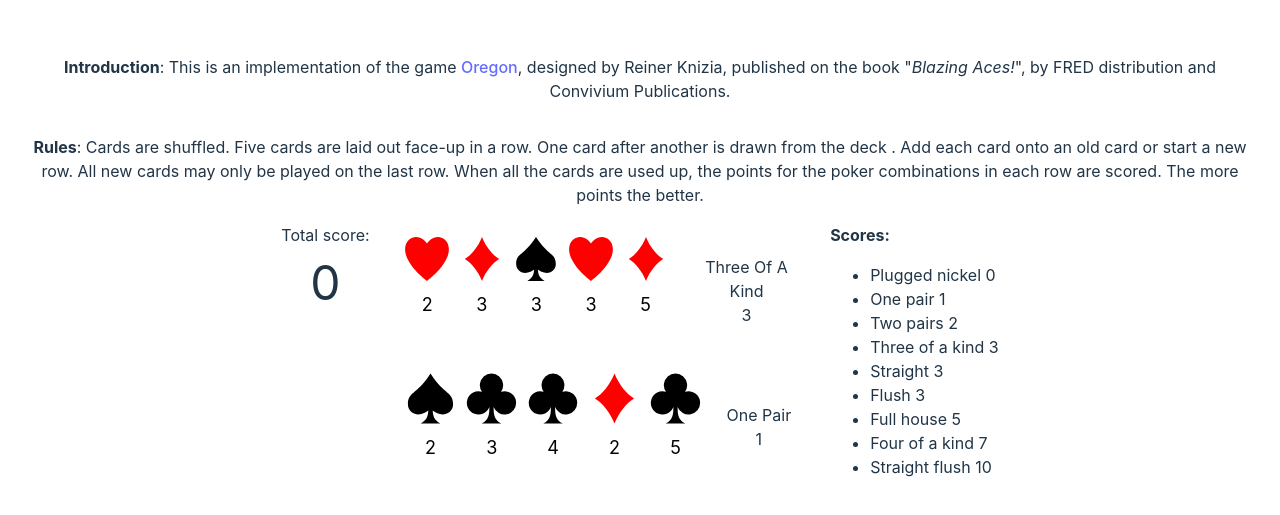
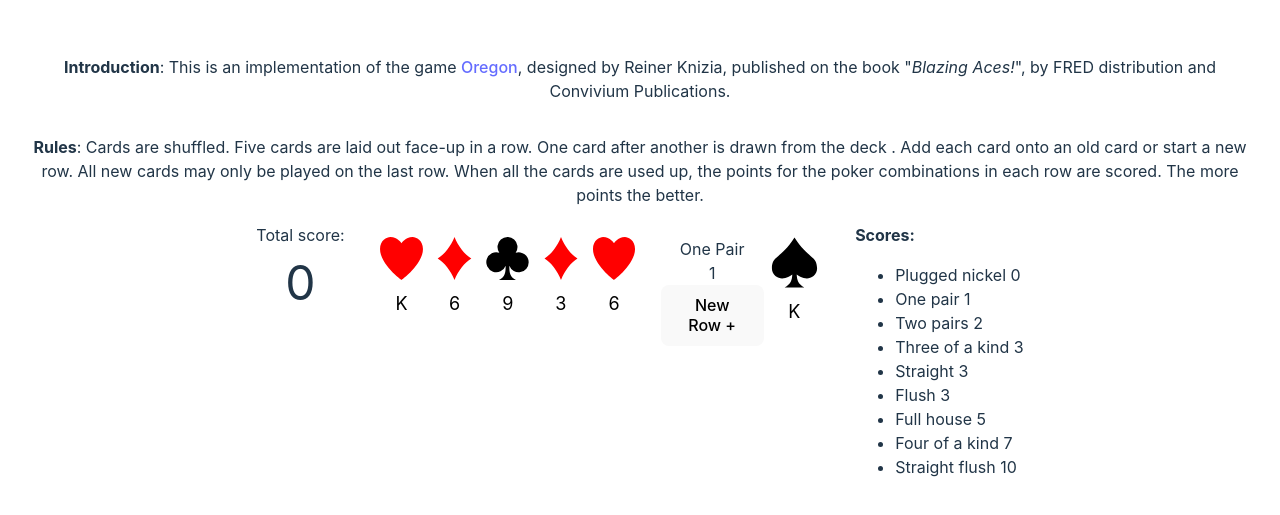
Before and after one commit to emrergin/oregon, a React (Vite) app: page / in a window 1280 px wide. Shown: the part 133-648 px from the top of the page. Built offline with nearby package versions, Linux system fonts and the light colour scheme.

Commit message:
basic gamecyclc works

```diff
--- a/src/App.css
+++ b/src/App.css
@@ -28,10 +28,15 @@
   color: black;
   border-radius: 0.2ch;
   font-size: large;
+  user-select: none;
+}
+
+.card.clickable:hover {
+  outline: 2px solid red;
 }
 
 .card-table {
-  width: 400px;
+  width: 450px;
 }
 
 .card-row {
@@ -47,6 +52,7 @@
   display: flex;
   flex-direction: column;
   margin-left: 2ch;
+  width: 120px;
 }
 
 .total-score-box {
--- a/src/App.tsx
+++ b/src/App.tsx
@@ -4,20 +4,33 @@ import Card from "./Card";
 import { findCombination, getDeck } from "./helpers";
 
 function App() {
-  const [score] = useState(0);
-  const [rows, setCurrentRows] = useState<string[][]>([]);
-  const deck = useRef(getDeck());
+  const [score, setScore] = useState(0);
+  const [rows, setRows] = useState<string[][]>([]);
+  const [deck, setDeck] = useState(getDeck());
+  const isStarted = useRef(false);
 
   useEffect(() => {
-    if (rows.length === 0) {
-      console.log(rows);
+    if (!isStarted.current) {
+      isStarted.current = true;
       getNewRow();
     }
   }, []);
 
   function getNewRow() {
-    setCurrentRows((rows) => [...rows, deck.current.slice(0, 5)]);
-    deck.current = deck.current.slice(5);
+    setRows((rows) => [...rows, deck.slice(0, 5)]);
+    setDeck((deck) => deck.slice(5));
+    if (rows.length > 0) {
+      setScore((score) => score + findCombination(rows[rows.length - 1]).score);
+    }
+  }
+
+  function placeCard(index: number) {
+    const newRow = rows[rows.length - 1];
+    if (deck.length !== 0) {
+      newRow[index] = deck[0];
+    }
+    setRows((rows) => [...rows.slice(0, -1), newRow]);
+    setDeck((deck) => deck.slice(1));
   }
 
   return (
@@ -48,13 +61,35 @@ function App() {
         <div className="card-table">
           {rows.map((row, index) => (
             <div className="card-row" key={index}>
-              {row.map((a) => (
-                <Card cardTag={a} key={a} />
+              {row.map((a, cardIndex) => (
+                <Card
+                  cardTag={a}
+                  key={a}
+                  clickable={index === rows.length - 1 && deck.length > 0}
+                  onClick={() => {
+                    placeCard(cardIndex);
+                  }}
+                />
               ))}
               <div className="score-box">
                 <div>{findCombination(row).type}</div>
                 <div>{findCombination(row).score}</div>
+                {index === rows.length - 1 && deck.length > 0 && (
+                  <button onClick={() => getNewRow()}>New Row +</button>
+                )}
               </div>
+              {index === rows.length - 1 && (
+                <div>
+                  {deck.length !== 0 && (
+                    <Card
+                      cardTag={deck[0]}
+                      onClick={() => {
+                        console.log("Next card is clicked.");
+                      }}
+                    />
+                  )}
+                </div>
+              )}
             </div>
           ))}
         </div>
--- a/src/Card.tsx
+++ b/src/Card.tsx
@@ -17,11 +17,19 @@ function logoPicker(logoText: string) {
   }
 }
 
-function Card({ cardTag }: { cardTag: string }) {
+function Card({
+  cardTag,
+  onClick,
+  clickable = false,
+}: {
+  cardTag: string;
+  clickable?: boolean;
+  onClick: () => void;
+}) {
   return (
-    <div className="card">
+    <div className={"card" + (clickable ? " clickable" : "")} onClick={onClick}>
       <div>{logoPicker(cardTag[1])}</div>
-      <div>{cardTag[0]}</div>
+      <div>{cardTag[0] === "T" ? 10 : cardTag[0]}</div>
     </div>
   );
 }
--- a/src/helpers.ts
+++ b/src/helpers.ts
@@ -75,6 +75,9 @@ export function findCombination(hand: string[]) {
 
 function checkFlush(handObject: CardObject[]) {
   const suits = new Set(handObject.map((a) => a.suit));
+  if (handObject.length < 5) {
+    return false;
+  }
   if (suits.size > 1) {
     return false;
   } else {
@@ -153,7 +156,6 @@ function checkIfStraight(handObject: CardObject[]) {
     .sort((a, b) => a - b);
   let sequenceLength = 1;
   for (let i = 1; i < values.length; i++) {
-    console.log(sequenceLength);
     if (values[i] === values[i - 1] + 1) {
       sequenceLength++;
     } else {
@@ -200,7 +202,7 @@ export function getDeck() {
 
   let deck: string[] = [];
 
-  for (let i = 0; i < suits.length; i++) {
+  for (let i = 0; i < values.length; i++) {
     for (let j = 0; j < suits.length; j++) {
       deck = [...deck, values[i] + suits[j]];
     }
```
